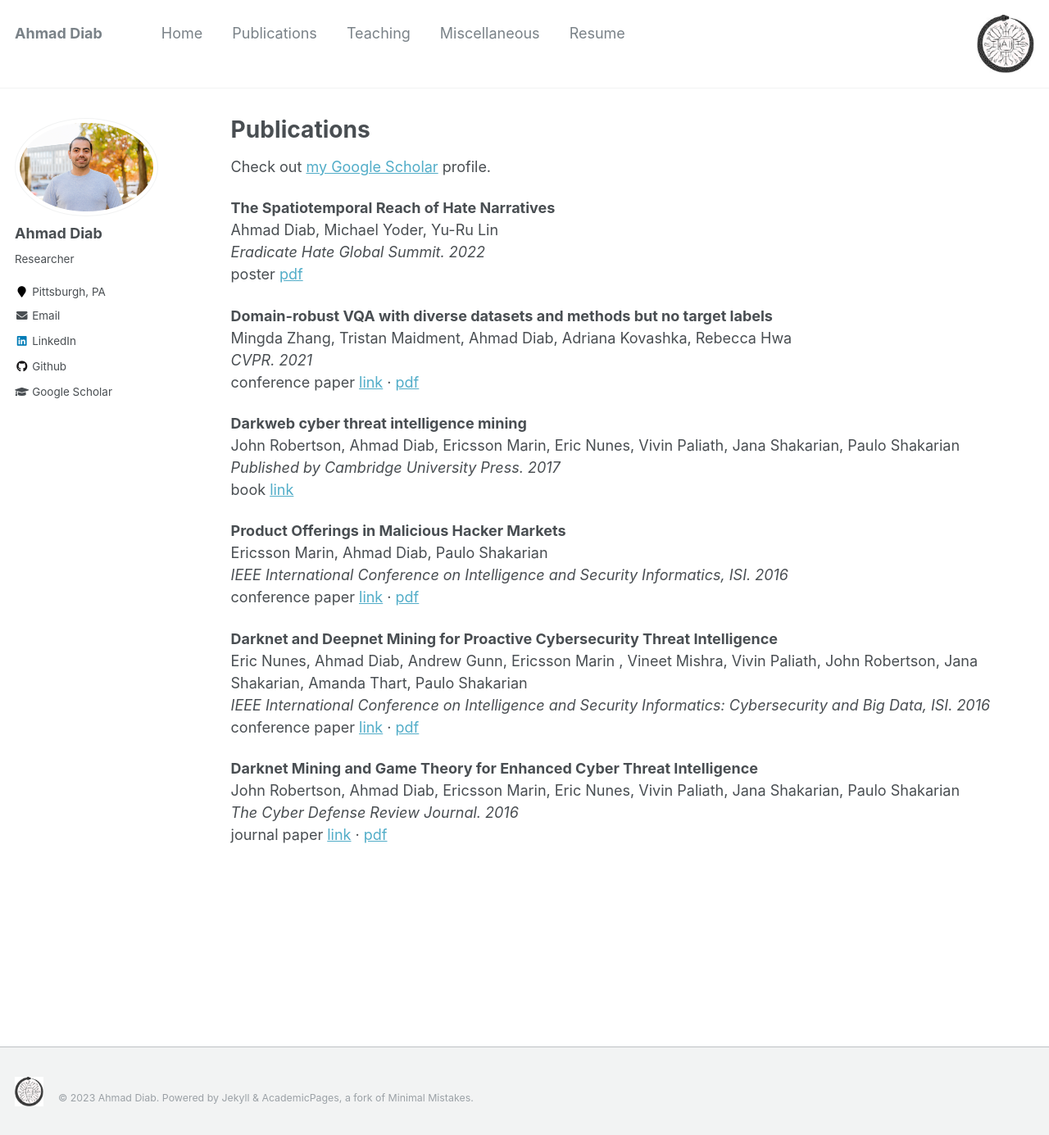
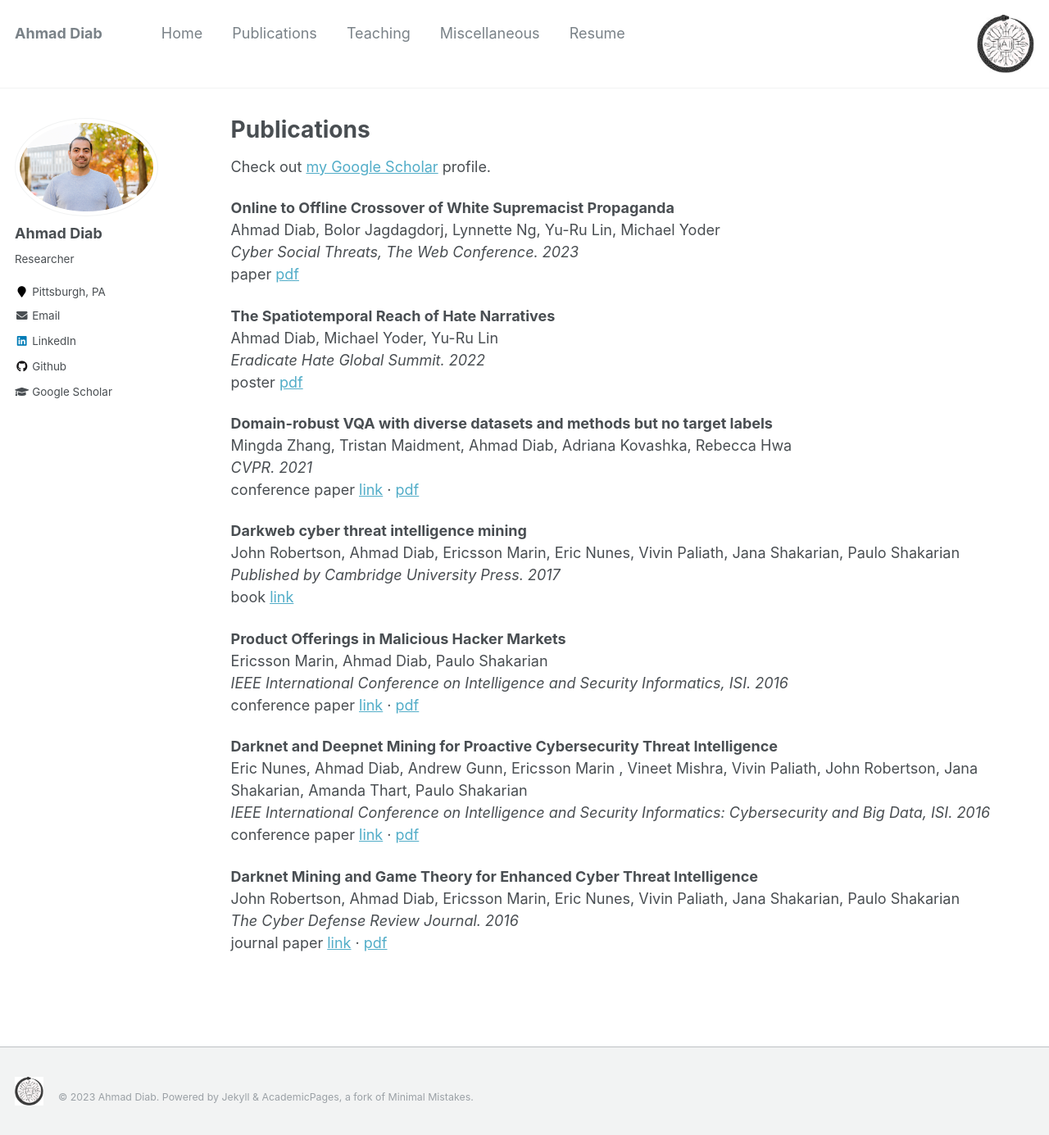
Before and after one commit to aadiab/aadiab.github.io, a Jekyll site: the page built from _pages/publications.md, in a window 1280 px wide and 1385 px high. Shown: the whole window at 82% size. Built offline with Jekyll 4.4.1, drawn with Linux system fonts in a browser that asks for light colours.

Commit message:
adding latest papers

```diff
--- a/_pages/publications.md
+++ b/_pages/publications.md
@@ -9,6 +9,11 @@ Check out [my Google Scholar](https://scholar.google.com/citations?user=Ig6OwEsA
 
 
 {% include base_path %}
+
+**Online to Offline Crossover of White Supremacist Propaganda**\
+Ahmad Diab, Bolor Jagdagdorj, Lynnette Ng, Yu-Ru Lin, Michael Yoder\
+*Cyber Social Threats, The Web Conference. 2023*\
+<span>paper</span> [pdf](files/CySoc23.pdf)
 
 **The Spatiotemporal Reach of Hate Narratives**\
 Ahmad Diab, Michael Yoder, Yu-Ru Lin\
```
Also changed, not shown: 2 other files.
